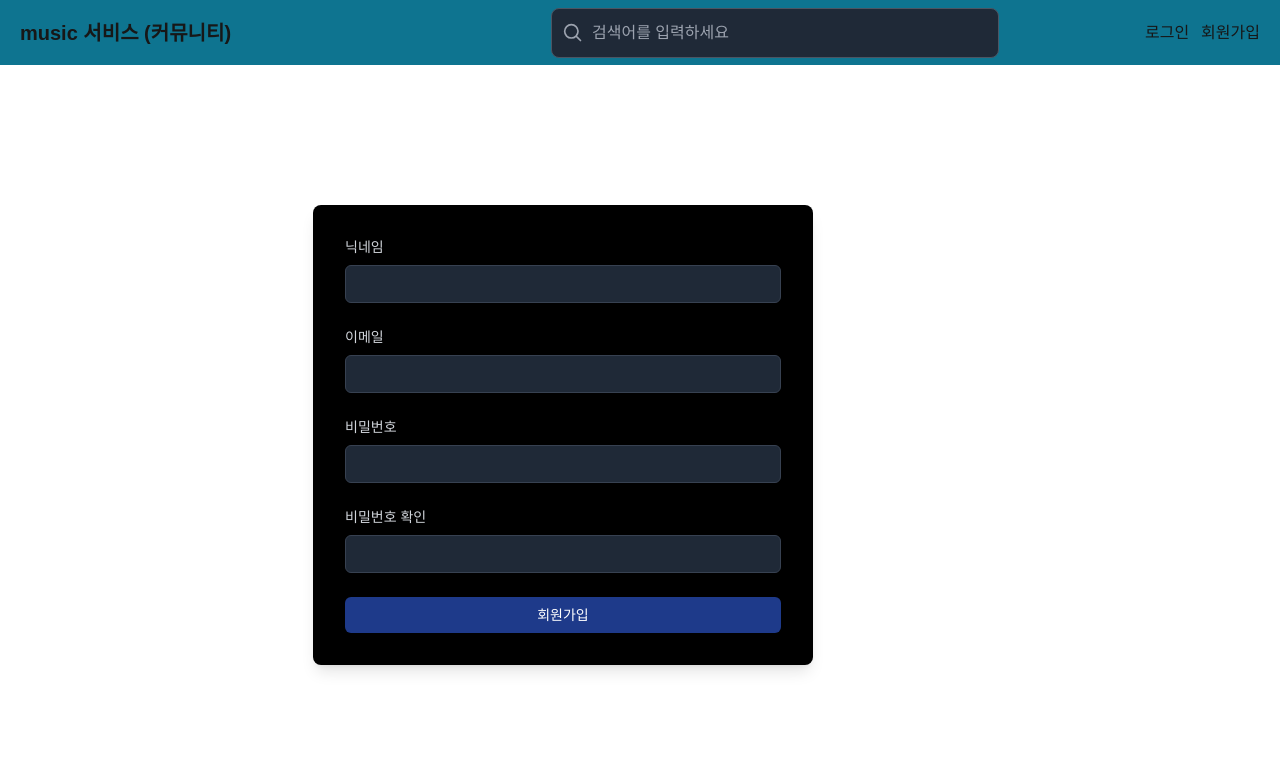
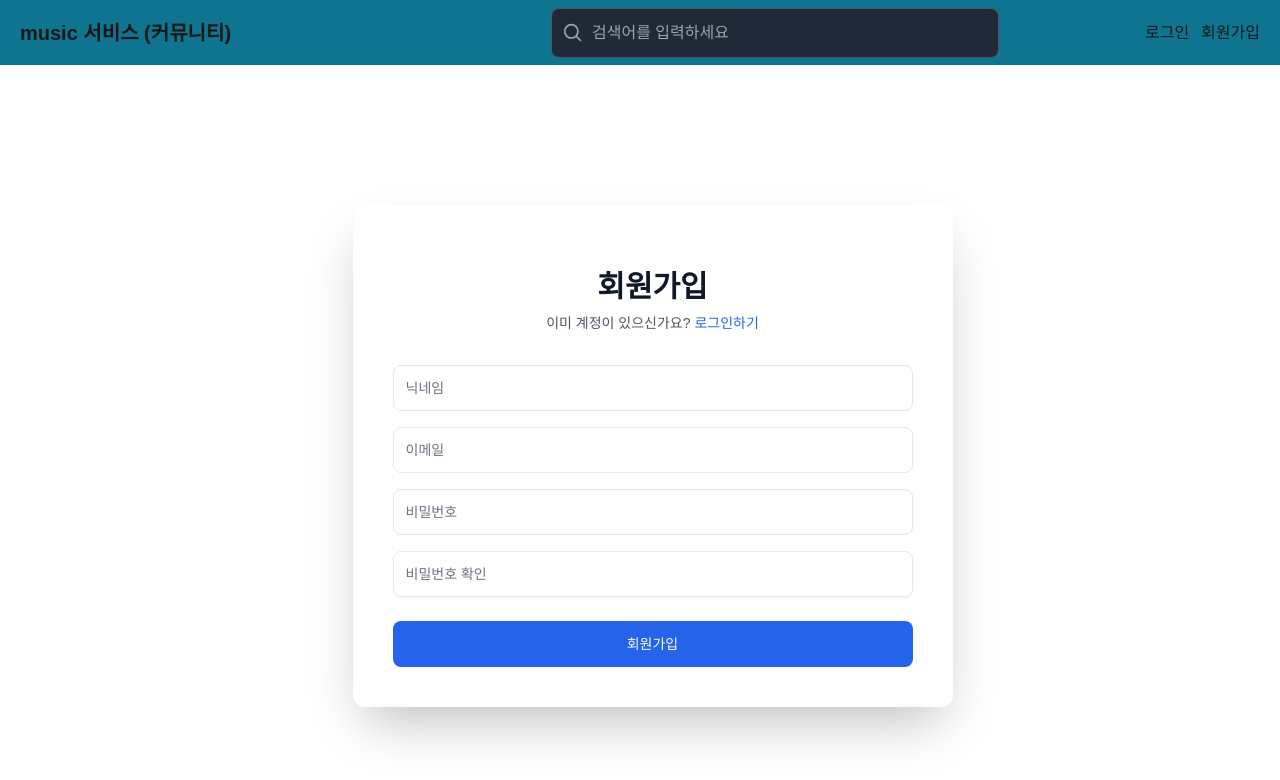
Before and after one commit to Mye247/music, a Next.js app: page /sign-up in a window 1280 px wide. Shown: the top 780 px of the page. Built offline with nearby package versions, Linux system fonts and the light colour scheme; no server answers.

Commit message:
feat: 회원가입, 로그인 모달 디자인 수정, 로그아웃시 페이지 리렌더링 추가

```diff
--- a/app/(providers)/(root)/(auth)/sign-up/page.tsx
+++ b/app/(providers)/(root)/(auth)/sign-up/page.tsx
@@ -6,6 +6,8 @@ import { useRouter } from "next/navigation";
 import React, { useState } from "react";
 import { toast } from "react-toastify";
 import Page from "../../_components/Page";
+import { useModalStore } from "@/zustand/modalStore";
+import LogInModal from "../../_components/Modals/LogInModal";
 
 function SignUpPage() {
   const router = useRouter();
@@ -15,6 +17,8 @@ function SignUpPage() {
   const [userName, setUserName] = useState("");
   const [userPassword, setUserPassword] = useState("");
   const [checkUserPassword, setCheckUserPassword] = useState("");
+
+  const openModal = useModalStore((state) => state.openModal);
 
   // 회원가입 로직
   const handleClickSignUpButton = async (e: React.FormEvent) => {
@@ -66,17 +70,32 @@ function SignUpPage() {
     router.push("/");
   };
 
+  const handleClickOpenLoginModal = () => {
+    openModal({ element: <LogInModal />, backdrop: true });
+  };
+
   return (
-    <Page title="회원가입 페이지">
-      <form
-        className="w-[500px] p-8 bg-black text-gray-200 rounded-lg shadow-lg space-y-6 mx-[213px] font-bold"
-        onSubmit={handleClickSignUpButton}
+    <Page title="Sign-up">
+      <div className="flex items-center justify-center  px-4 sm:px-6 lg:px-8">
+        <div className="max-w-[600px] w-full space-y-8 bg-white dark:bg-zinc-900 p-10 rounded-xl shadow-2xl">
+          <div>
+            <h2 className="mt-6 text-center text-3xl font-extrabold text-gray-900 dark:text-white">
+              회원가입
+            </h2>
+            <p className="mt-2 text-center text-sm text-gray-600 dark:text-gray-400">
+              이미 계정이 있으신가요?{" "}
+              <button
+                onClick={handleClickOpenLoginModal}
+                className="font-medium text-blue-600 hover:text-blue-500"
               >
-        <div className="flex flex-col space-y-2">
-          <label
-            htmlFor="userName"
-            className="text-sm font-medium text-gray-300"
-          >
+                로그인하기
+              </button>
+            </p>
+          </div>
+          <form className="mt-8 space-y-6" onSubmit={handleClickSignUpButton}>
+            <div className="rounded-md shadow-sm space-y-4">
+              <div>
+                <label htmlFor="userName" className="sr-only">
                   닉네임
                 </label>
                 <input
@@ -84,31 +103,25 @@ function SignUpPage() {
                   id="userName"
                   value={userName}
                   onChange={(e) => setUserName(e.target.value)}
-            className="w-full px-4 py-2 bg-gray-800 border border-gray-700 rounded-md focus:outline-none focus:ring-2 focus:ring-blue-500 focus:border-blue-500 text-sm text-gray-300"
+                  placeholder="닉네임"
+                  className="appearance-none relative block w-full px-3 py-3 border dark:border-gray-700 dark:bg-zinc-800 placeholder-gray-500 dark:placeholder-gray-400 text-gray-900 dark:text-white rounded-lg focus:outline-none focus:ring-blue-500 focus:border-blue-500 focus:z-10 sm:text-sm"
                 />
               </div>
-
-        <div className="flex flex-col space-y-2">
-          <label
-            htmlFor="userEmail"
-            className="text-sm font-medium text-gray-300"
-          >
+              <div>
+                <label htmlFor="userEmail" className="sr-only">
                   이메일
                 </label>
                 <input
-            type="text"
+                  type="email"
                   id="userEmail"
                   value={userEmail}
                   onChange={(e) => setUserEmail(e.target.value)}
-            className="w-full px-4 py-2 bg-gray-800 border border-gray-700 rounded-md focus:outline-none focus:ring-2 focus:ring-blue-500 focus:border-blue-500 text-sm text-gray-300"
+                  placeholder="이메일"
+                  className="appearance-none relative block w-full px-3 py-3 border dark:border-gray-700 dark:bg-zinc-800 placeholder-gray-500 dark:placeholder-gray-400 text-gray-900 dark:text-white rounded-lg focus:outline-none focus:ring-blue-500 focus:border-blue-500 focus:z-10 sm:text-sm"
                 />
               </div>
-
-        <div className="flex flex-col space-y-2">
-          <label
-            htmlFor="userPassword"
-            className="text-sm font-medium text-gray-300"
-          >
+              <div>
+                <label htmlFor="userPassword" className="sr-only">
                   비밀번호
                 </label>
                 <input
@@ -116,15 +129,12 @@ function SignUpPage() {
                   id="userPassword"
                   value={userPassword}
                   onChange={(e) => setUserPassword(e.target.value)}
-            className="w-full px-4 py-2 bg-gray-800 border border-gray-700 rounded-md focus:outline-none focus:ring-2 focus:ring-blue-500 focus:border-blue-500 text-sm text-gray-300"
+                  placeholder="비밀번호"
+                  className="appearance-none relative block w-full px-3 py-3 border dark:border-gray-700 dark:bg-zinc-800 placeholder-gray-500 dark:placeholder-gray-400 text-gray-900 dark:text-white rounded-lg focus:outline-none focus:ring-blue-500 focus:border-blue-500 focus:z-10 sm:text-sm"
                 />
               </div>
-
-        <div className="flex flex-col space-y-2">
-          <label
-            htmlFor="checkUserPassword"
-            className="text-sm font-medium text-gray-300"
-          >
+              <div>
+                <label htmlFor="checkUserPassword" className="sr-only">
                   비밀번호 확인
                 </label>
                 <input
@@ -132,17 +142,23 @@ function SignUpPage() {
                   id="checkUserPassword"
                   value={checkUserPassword}
                   onChange={(e) => setCheckUserPassword(e.target.value)}
-            className="w-full px-4 py-2 bg-gray-800 border border-gray-700 rounded-md focus:outline-none focus:ring-2 focus:ring-blue-500 focus:border-blue-500 text-sm text-gray-300"
+                  placeholder="비밀번호 확인"
+                  className="appearance-none relative block w-full px-3 py-3 border dark:border-gray-700 dark:bg-zinc-800 placeholder-gray-500 dark:placeholder-gray-400 text-gray-900 dark:text-white rounded-lg focus:outline-none focus:ring-blue-500 focus:border-blue-500 focus:z-10 sm:text-sm"
                 />
               </div>
+            </div>
 
+            <div>
               <button
                 type="submit"
-          className="w-full py-2 bg-blue-900 text-white rounded-md text-sm font-medium hover:bg-blue-800 focus:outline-none focus:ring-2 focus:ring-blue-500 focus:ring-offset-2"
+                className="group relative w-full flex justify-center py-3 px-4 border border-transparent text-sm font-medium rounded-lg text-white bg-blue-600 hover:bg-blue-700 focus:outline-none focus:ring-2 focus:ring-offset-2 focus:ring-blue-500 transition-colors duration-200"
               >
                 회원가입
               </button>
+            </div>
           </form>
+        </div>
+      </div>
     </Page>
   );
 }
--- a/app/(providers)/(root)/_components/Header/Header.tsx
+++ b/app/(providers)/(root)/_components/Header/Header.tsx
@@ -9,6 +9,7 @@ import { useEffect, useState } from "react";
 import { toast } from "react-toastify";
 import LogInModal from "../Modals/LogInModal";
 import SearchBar from "./SearchBar";
+import { useRouter } from "next/navigation";
 
 interface loggedInUser {
   adminType: boolean;
@@ -40,6 +41,9 @@ function Header() {
     toast.info("로그아웃 하셨습니다.");
     await supabase.auth.signOut();
     logOut();
+
+    // 로그아웃시 해당 페이지 정보 리렌더링
+    window.location.reload();
   };
 
   // 유저 정보 갱신
--- a/app/(providers)/(root)/_components/Modals/LogInModal.tsx
+++ b/app/(providers)/(root)/_components/Modals/LogInModal.tsx
@@ -71,61 +71,24 @@ function LogInModal() {
   };
 
   return (
-    <>
+    <div
+      className="fixed inset-0 bg-black/50 backdrop-blur-sm flex items-center justify-center"
+      onClick={handleToggleModal}
+    >
       <div
-        className="absolute top-[50%] left-[50%] w-[500px] h-[530px] bg-black -translate-x-[50%] -translate-y-[50%] rounded-2xl text-white opacity-100"
+        className="absolute top-1/2 left-[700px] transform -translate-x-1/2 -translate-y-1/2 w-[450px] bg-zinc-900/95 rounded-2xl text-white shadow-2xl p-8 border border-zinc-800"
         onClick={(e) => e.stopPropagation()}
       >
-        <h2 className="text-center mt-10 font-semibold text-3xl">로그인</h2>
+        <h2 className="text-center font-semibold text-3xl mb-8">로그인</h2>
         <form
           onSubmit={handleSubmitSignUpButton}
-          className="flex items-center justify-center flex-col gap-y-5"
+          className="flex flex-col gap-5"
         >
-          <div className="grid mt-10 text-white">
-            <label htmlFor="email">이메일</label>
-            <input
-              type="email"
-              id="email"
-              value={email}
-              onChange={(e) => setEmail(e.target.value)}
-              className="block border w-[400px] px-6 py-3 rounded focus:border-blue-500 outline-none transition border-slate-300 text-black"
-            />
-          </div>
-
-          <div>
-            <label htmlFor="password">비밀번호</label>
-            <input
-              type="password"
-              id="password"
-              value={password}
-              onChange={(e) => setPassword(e.target.value)}
-              className="block border w-[400px] px-6 py-3 rounded focus:border-blue-500 outline-none transition border-slate-300 text-black"
-            />
-          </div>
-
-          <button className="border border-white bg-blue-600 text-white w-[400px] h-[60px] mt-5 hover:-translate-y-2 transition-all">
-            로그인하기
-          </button>
-        </form>
-        <span className="flex gap-x-5 justify-center mt-5">
-          <Link href={"/sign-up"} onClick={handleToggleModal}>
-            <p>회원가입</p>
-          </Link>
-          <p>비밀번호 찾기</p>
-          <p>아이디 찾기</p>
-        </span>
-      </div>
-      <div
-        className="absolute top-1/2 left-1/2 w-[500px] h-[530px] bg-black -translate-x-1/2 -translate-y-1/2 rounded-2xl text-white shadow-lg p-6"
-        onClick={(e) => e.stopPropagation()}
-      >
-        <h2 className="text-center mt-4 font-semibold text-3xl">로그인</h2>
-        <form
-          onSubmit={handleSubmitSignUpButton}
-          className="flex items-center justify-center flex-col gap-6 mt-6"
-        >
-          <div className="grid w-full text-white">
-            <label htmlFor="email" className="mb-1">
+          <div className="space-y-2">
+            <label
+              htmlFor="email"
+              className="block text-sm font-medium text-gray-200"
+            >
               이메일
             </label>
             <input
@@ -133,12 +96,15 @@ function LogInModal() {
               id="email"
               value={email}
               onChange={(e) => setEmail(e.target.value)}
-              className="border w-full px-6 py-3 rounded focus:ring-2 focus:ring-blue-500 outline-none transition border-slate-300 text-black"
+              className="w-full px-4 py-3 rounded-lg bg-zinc-800 border border-zinc-700 focus:border-blue-500 focus:ring-2 focus:ring-blue-500 focus:ring-opacity-50 outline-none transition"
             />
           </div>
 
-          <div className="grid w-full text-white">
-            <label htmlFor="password" className="mb-1">
+          <div className="space-y-2">
+            <label
+              htmlFor="password"
+              className="block text-sm font-medium text-gray-200"
+            >
               비밀번호
             </label>
             <input
@@ -146,29 +112,32 @@ function LogInModal() {
               id="password"
               value={password}
               onChange={(e) => setPassword(e.target.value)}
-              className="border w-full px-6 py-3 rounded focus:ring-2 focus:ring-blue-500 outline-none transition border-slate-300 text-black"
+              className="w-full px-4 py-3 rounded-lg bg-zinc-800 border border-zinc-700 focus:border-blue-500 focus:ring-2 focus:ring-blue-500 focus:ring-opacity-50 outline-none transition"
             />
           </div>
 
-          <button className="border border-white bg-blue-600 text-white w-full h-[60px] mt-5 hover:translate-y-[-0.5rem] transition-all rounded">
+          <button className="w-full py-3 mt-2 bg-blue-600 hover:bg-blue-700 text-white rounded-lg transition-colors duration-200 font-medium">
             로그인하기
           </button>
         </form>
-        <span className="flex gap-x-5 justify-center mt-6">
-          <Link href={"/sign-up"} onClick={handleToggleModal}>
-            <p className="cursor-pointer hover:text-blue-500 transition">
-              회원가입
-            </p>
+
+        <div className="flex justify-center gap-6 mt-6 text-sm text-gray-400">
+          <Link
+            href={"/sign-up"}
+            onClick={handleToggleModal}
+            className="hover:text-blue-500 transition-colors duration-200"
+          >
+            회원가입
           </Link>
-          <p className="cursor-pointer hover:text-blue-500 transition">
+          <button className="hover:text-blue-500 transition-colors duration-200">
             비밀번호 찾기
-          </p>
-          <p className="cursor-pointer hover:text-blue-500 transition">
+          </button>
+          <button className="hover:text-blue-500 transition-colors duration-200">
             아이디 찾기
-          </p>
-        </span>
+          </button>
+        </div>
       </div>
-    </>
+    </div>
   );
 }
 
```
Lines whose indentation alone changed are shown as unchanged.
